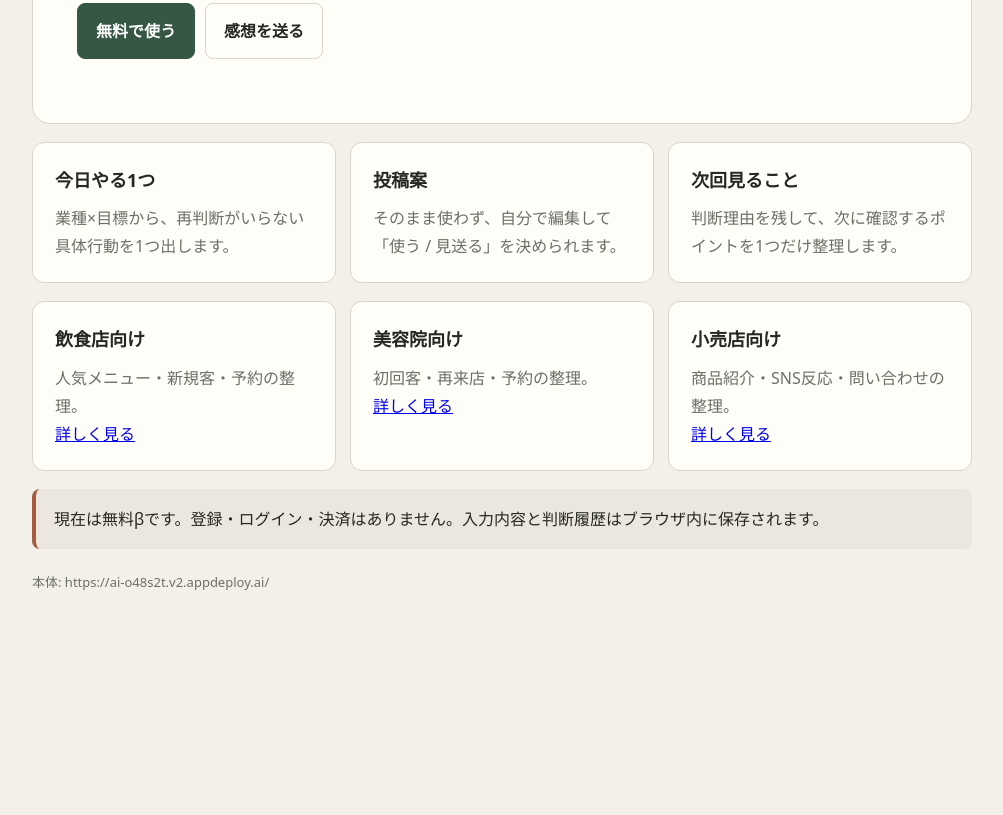
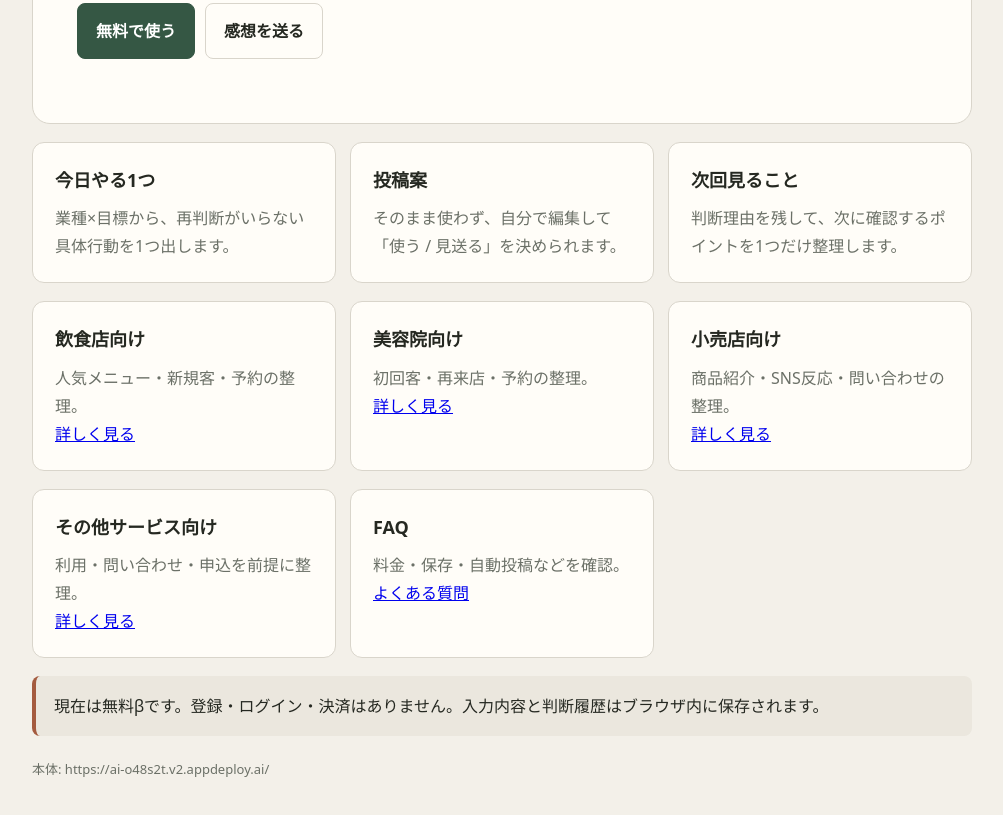
Before and after one commit to Koki-Ai-Ops/action-os-ultimate, a plain HTML site: page shukyaku/index.html in a window 1280 px wide. Shown: the part 471-1286 px from the top of the page, without its empty margins (138-1141 px from the left). Before the commit the page ends 1137 px from the top, so only its background shows below. Drawn offline with Linux system fonts and the light colour scheme.

Commit message:
docs: add service FAQ and social metadata

```diff
--- a/shukyaku/index.html
+++ b/shukyaku/index.html
@@ -19,7 +19,7 @@ h1{font-size:clamp(40px,7vw,76px);line-height:1.1;letter-spacing:-.045em;margin:
 .note{margin-top:18px;background:#ebe7de;border-left:4px solid var(--rust);padding:16px 18px;border-radius:8px}.small{font-size:13px;color:var(--muted);margin-top:22px}
 @media(max-width:720px){.hero{padding:42px 22px}.grid{grid-template-columns:1fr}.top{align-items:flex-start;flex-direction:column}.lead{font-size:16px}}
 </style>
-</head>
+<meta property="og:title" content="集客整理帳｜今日の集客を3分でひとつに絞る"><meta property="og:description" content="業種と目標を選ぶだけで、今日やる1つ・投稿案・次回見ることを整理。"><meta property="og:type" content="website"><meta property="og:url" content="https://koki-ai-ops.github.io/action-os-ultimate/shukyaku/"><meta property="og:image" content="https://static.metricool.com/planner/202609/6753461-file-10201200046943708715.jpeg"><meta name="twitter:card" content="summary_large_image"><meta name="twitter:image" content="https://static.metricool.com/planner/202609/6753461-file-10201200046943708715.jpeg"></head>
 <body>
 <div class="wrap">
   <div class="top"><div class="brand">集客整理帳</div><div class="tag">登録不要 / 決済なし / 外部自動投稿なし</div></div>
@@ -42,6 +42,10 @@ h1{font-size:clamp(40px,7vw,76px);line-height:1.1;letter-spacing:-.045em;margin:
   <article class="card"><h2>美容院向け</h2><p>初回客・再来店・予約の整理。</p><p><a href="./salon/">詳しく見る</a></p></article>
   <article class="card"><h2>小売店向け</h2><p>商品紹介・SNS反応・問い合わせの整理。</p><p><a href="./retail/">詳しく見る</a></p></article>
 </div>
+  <div class="grid" style="margin-top:18px">
+  <article class="card"><h2>その他サービス向け</h2><p>利用・問い合わせ・申込を前提に整理。</p><p><a href="./service/">詳しく見る</a></p></article>
+  <article class="card"><h2>FAQ</h2><p>料金・保存・自動投稿などを確認。</p><p><a href="./faq/">よくある質問</a></p></article>
+</div>
   <div class="note">現在は無料βです。登録・ログイン・決済はありません。入力内容と判断履歴はブラウザ内に保存されます。</div>
   <div class="small">本体: https://ai-o48s2t.v2.appdeploy.ai/</div>
 </div>
```
